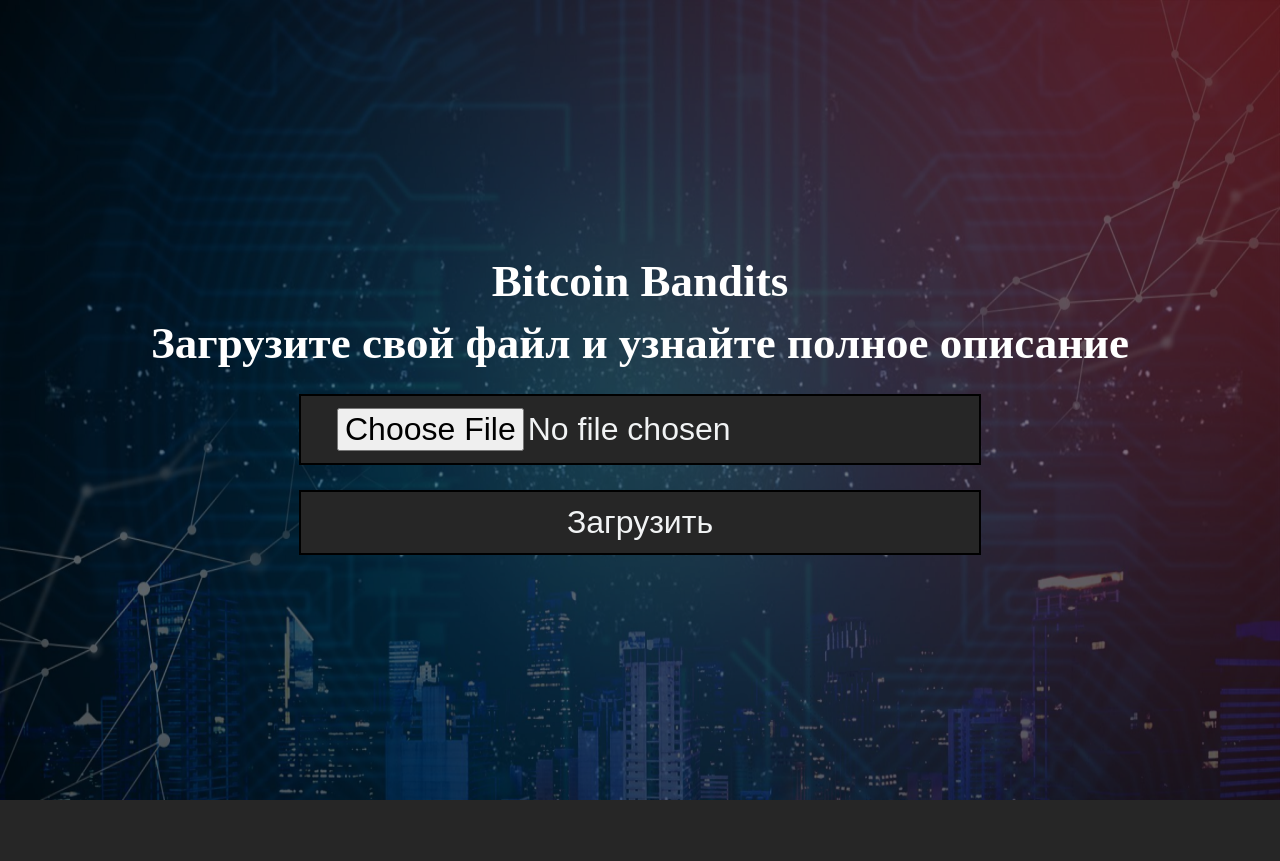
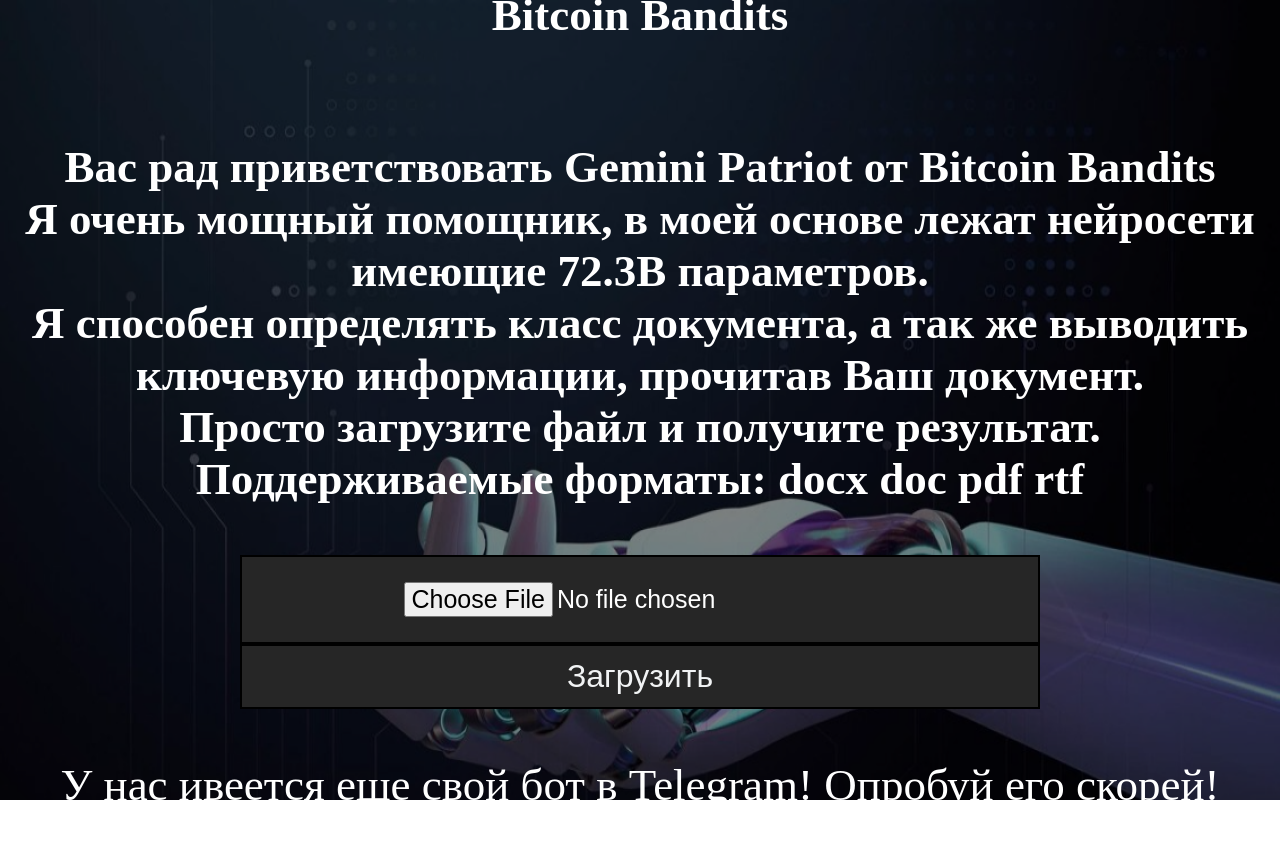
Before and after one commit to Mishutka04/bb_hackai_13_04_2024, a Django app: page / in a window 1280 px wide. Before the commit the page ends 800 px from the top, so only its background shows below. Run offline with Django 5.2, Linux system fonts and the light colour scheme.

Commit message:
fix design

```diff
--- a/classificationDocument/static/classificationDocument/css/styles.css
+++ b/classificationDocument/static/classificationDocument/css/styles.css
@@ -35,31 +35,56 @@
 .info{
 margin-left: 50px;
 }
-.head, .description{
+.head, .description, .telegram{
 color: #ffffff;
 font-size: 45px;
-padding-top: 10px;
+padding-top: 50px;
+text-align: center;
+padding-bottom: 50px;
+
+}
+a{
+    color: #ffffff;
 }
 .file_name, .answer, .class_name{
-margin-top: 10px;
+margin-top: 30px;
 color: #ffffff;
 font-size: 25px;
+
 }
-
-
-button, .form_input {
+form{
+    display: flex;
+    flex-direction: column;
+    width: 100svh;
+}
+button {
   background: white;
   border: solid 2px black;
   padding: .375em 1.125em;
   font-size: 1rem;
+
 }
-.buttons, .form_input{
+button{
     display: flex;
     flex-direction: column;
+    width: 100%;
+    align-items: center;
 
 }
-.button-arounder,.form_input {
+.form_input{
+    font-size: 25px;
+    background: #262626;
+    align-items: center;
+    display: block;
+    margin-right: auto;
+
+    margin-left: auto;
+}
+
+.button-arounder,.form_data {
   font-size: 2rem;
+  border: solid 2px black;
+  text-align:center;
   background: #262626;
   color: hsl(190deg, 10%, 95%);
 
@@ -85,7 +110,7 @@
 }
 
 .button-arounder:hover,
-.button-arounder:focus {
+.button-arounder:focus,  {
   box-shadow: 0 4px 8px hsla(190deg, 15%, 5%, .2);
   transform: translateY(-4px);
   background: hsl(230deg, 50%, 45%);
--- a/classificationDocument/templates/classificationDocument/upload.html
+++ b/classificationDocument/templates/classificationDocument/upload.html
@@ -1,18 +1,33 @@
 {% extends 'classificationDocument/base.html' %}
 {% block content %}
 <div class="head">Bitcoin Bandits</div>
-<div class="description">Загрузите свой файл и узнайте полное описание </div>
+<div class="description">Вас рад приветствовать <b>Gemini Patriot от Bitcoin Bandits</b><br/>Я очень мощный помощник, в моей основе лежат <b>нейросети имеющие 72.3B параметров.</b>
+<br/>
+Я способен определять класс документа, а так же выводить ключевую информации, прочитав Ваш документ.
+<br/>
+Просто загрузите файл и получите результат.
+<br/>
+<b>Поддерживаемые форматы:  docx  doc  pdf  rtf </b>
+</div>
 <form method="post" enctype="multipart/form-data">
         {% csrf_token %}
-
+    <div class="form_data">
     {% for f in form %}
     <p>{{ f }}</p>
     <div class="form-error">{{ f.errors }}</div>
     {% endfor %}
+        </div>
     <div class="buttons">
-        <button class="button-arounder" type="submit">Загрузить</button>
+        <button id="upload-btn" class="button-arounder" type="submit">Загрузить</button>
+        <script>
+        document.addEventListener("DOMContentLoaded", function() {
+            document.getElementById("upload-btn").addEventListener("click", function() {
+                alert("Анализируем файл, скоро вернемся с ответом.");
+            });
+        });
+        </script>
 </div>
 </form>
-
+<div class="telegram">У нас ивеется еще свой бот в <a href="https://t.me/Gemini_Patriot_bot">Telegram!</a> Опробуй его скорей!</div>
 
 {% endblock %}
```
Also changed, not shown: classificationDocument/static/classificationDocument/images/background.jpg (deleted), classificationDocument/static/classificationDocument/images/background.png.
